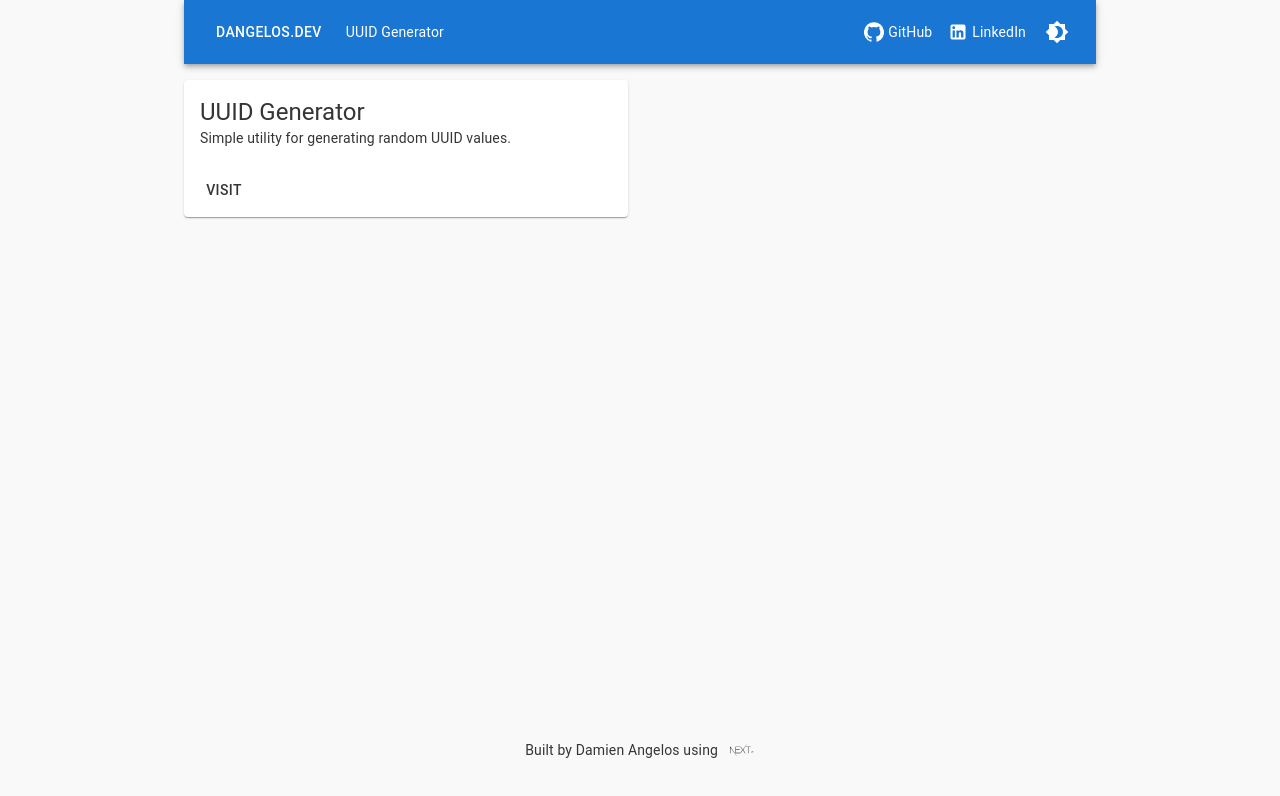
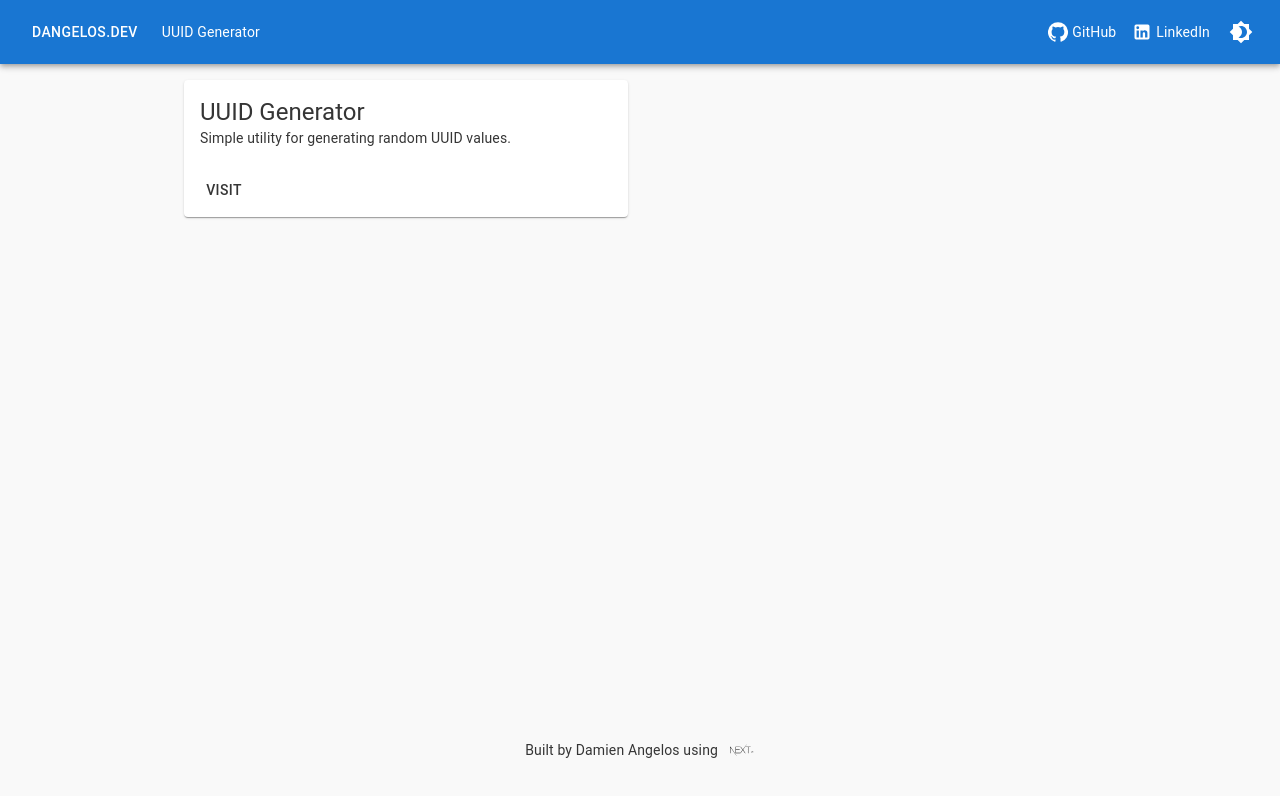
Before and after one commit to bostaunieux/dev-site, a Next.js app: page / in a window 1280 px wide. Shown: the top 796 px of the page. Built offline with nearby package versions, Linux system fonts and the light colour scheme.

Commit message:
fix container placement

```diff
--- a/pages/_app.tsx
+++ b/pages/_app.tsx
@@ -11,13 +11,13 @@
 const MyApp = ({ Component, pageProps }: AppProps): React.ReactNode => {
   return (
     <ThemeProvider>
-      <Container maxWidth="md">
-        <div className={styles.container}>
-          <Header />
+      <div className={styles.container}>
+        <Header />
+        <Container maxWidth="md">
           <Component {...pageProps} />
-          <Footer />
-        </div>
-      </Container>
+        </Container>
+        <Footer />
+      </div>
     </ThemeProvider>
   );
 };
```
